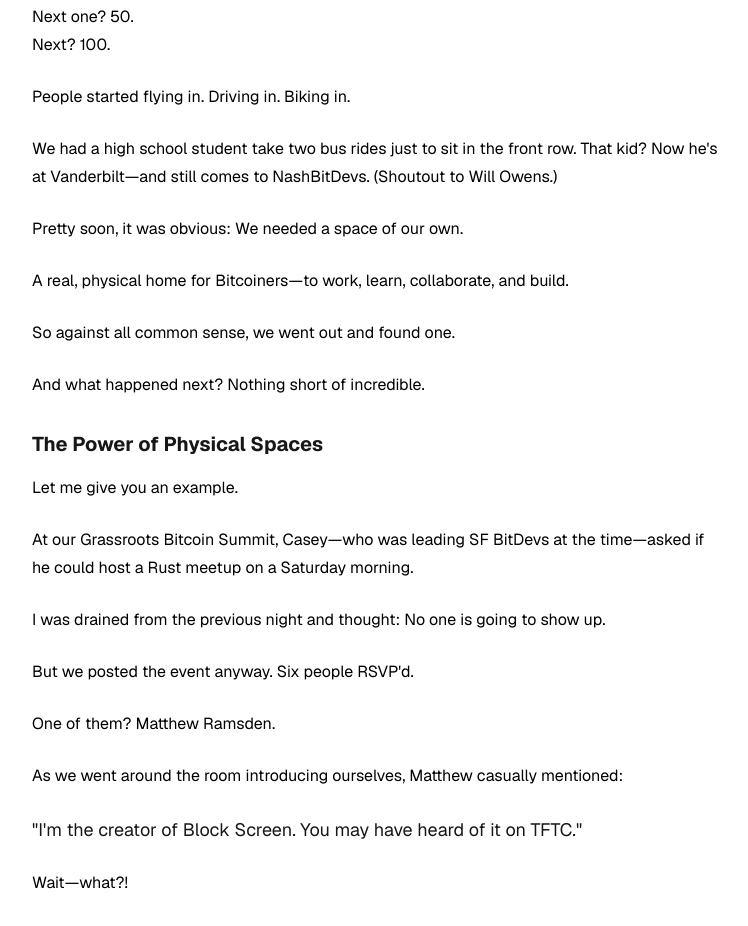
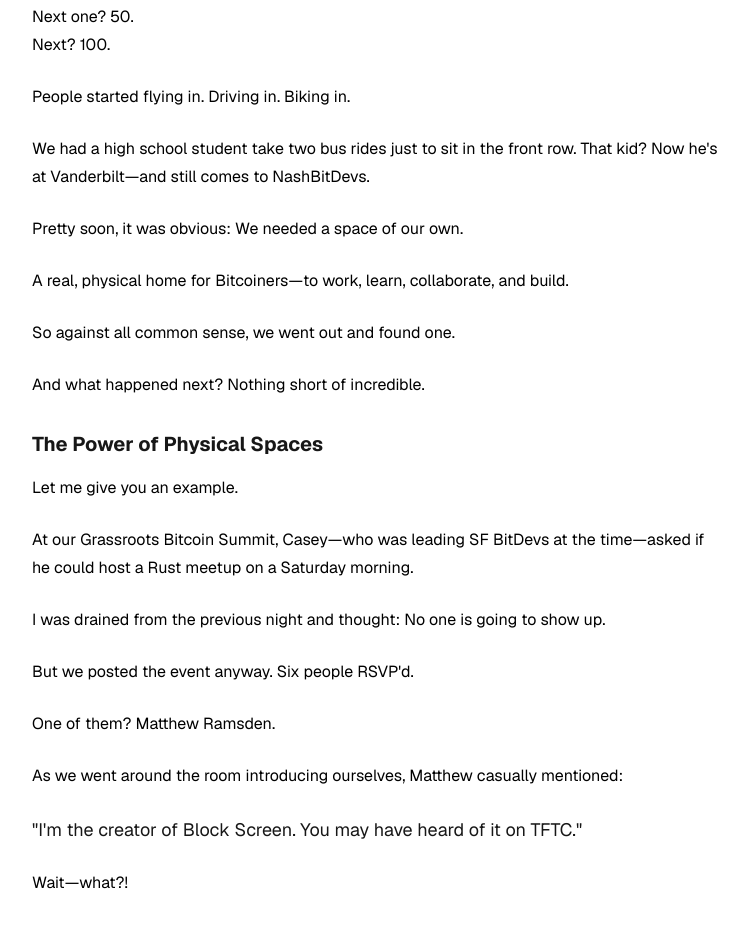
Before and after one commit to rodroudi/notfinancialadvice.com, a Next.js app: page /the-value-of-physical-bitcoin-spaces in a window 1280 px wide. Shown: the part 1320-2246 px from the top of the page, without its empty margins (240-988 px from the left). Built offline with nearby package versions, Linux system fonts and the light colour scheme.

Commit message:
Remove parenthetical shoutout from Bitcoin Spaces post

```diff
--- a/src/app/the-value-of-physical-bitcoin-spaces/page.tsx
+++ b/src/app/the-value-of-physical-bitcoin-spaces/page.tsx
@@ -80,7 +80,7 @@ export default function BitcoinSpacesPost() {
         </p>
 
         <p>
-          We had a high school student take two bus rides just to sit in the front row. That kid? Now he's at Vanderbilt—and still comes to NashBitDevs. (Shoutout to Will Owens.)
+          We had a high school student take two bus rides just to sit in the front row. That kid? Now he's at Vanderbilt—and still comes to NashBitDevs.
         </p>
 
         <p>
```
